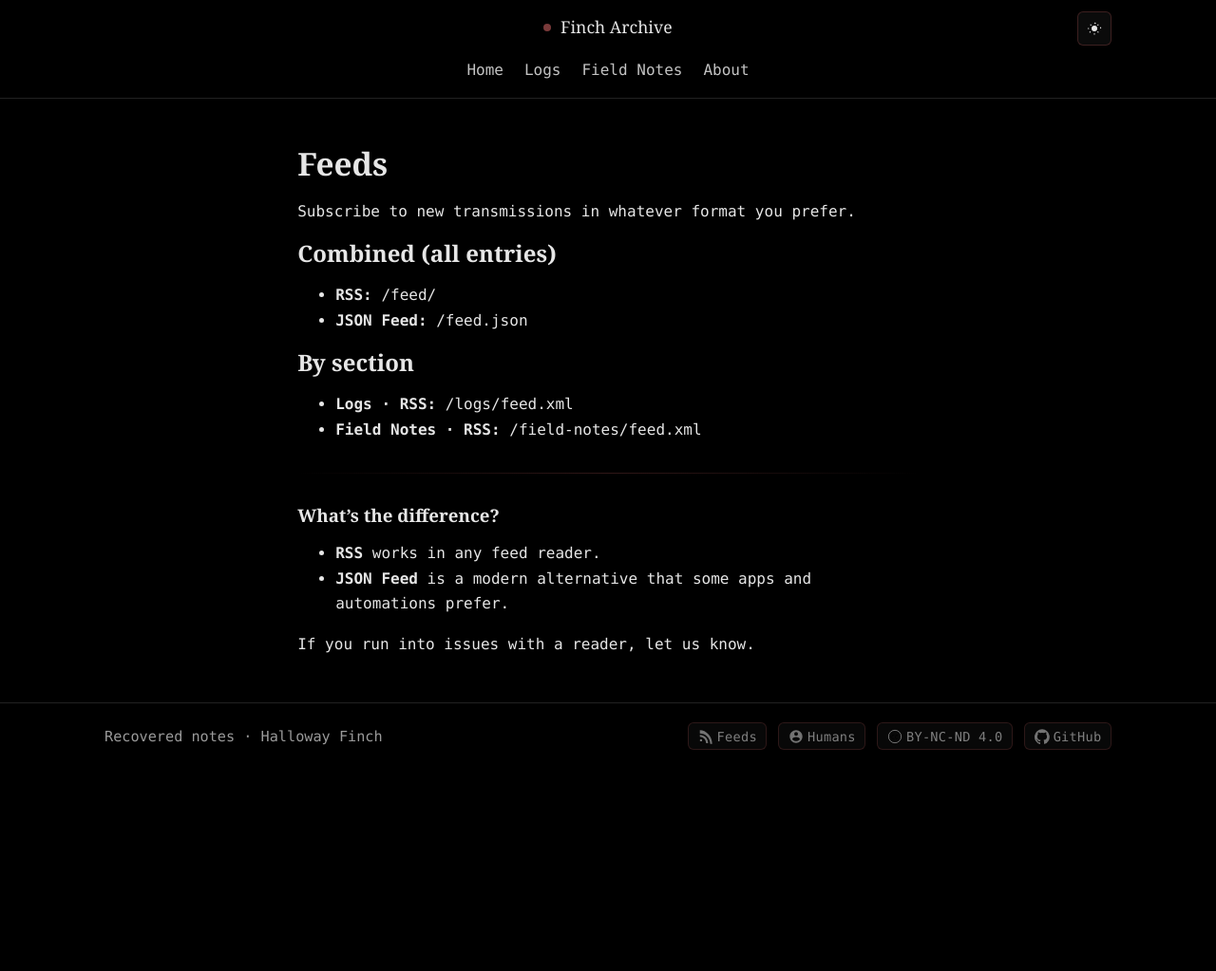
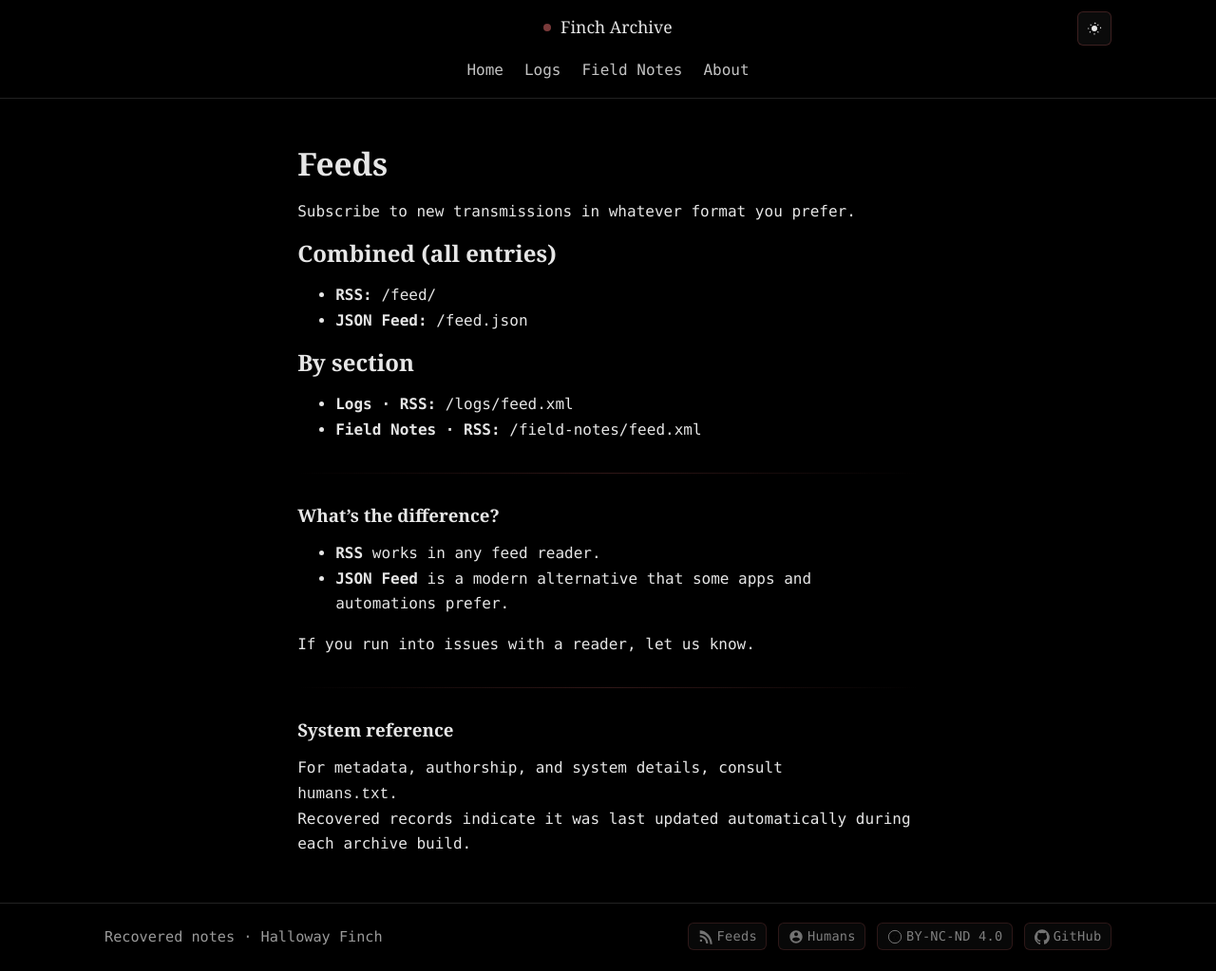
Before and after one commit to HallowayFinch/fincharchive.com, a Jekyll site: the page built from feeds/index.md, in a window 1280 px wide and 1023 px high. Shown: the whole window at 95% size. Built offline with Jekyll 4.4.1, drawn with Linux system fonts in a browser that asks for light colours.

Commit message:
Update index.md

```diff
--- a/feeds/index.md
+++ b/feeds/index.md
@@ -24,3 +24,11 @@ Subscribe to new transmissions in whatever format you prefer.
 - **JSON Feed** is a modern alternative that some apps and automations prefer.
 
 If you run into issues with a reader, let us know.
+
+---
+
+### System reference
+
+For metadata, authorship, and system details, consult
+[`humans.txt`]({{ '/humans.txt' | absolute_url }}).
+Recovered records indicate it was last updated automatically during each archive build.
```
